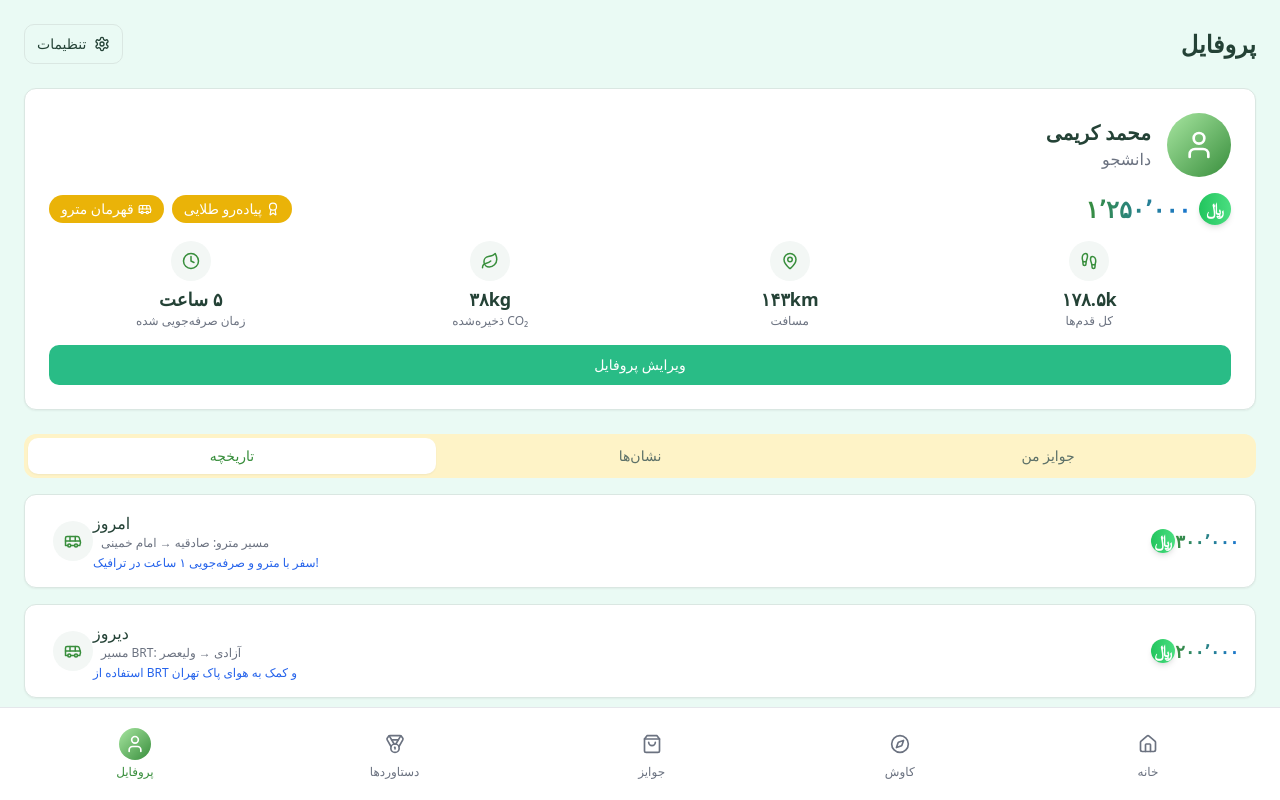
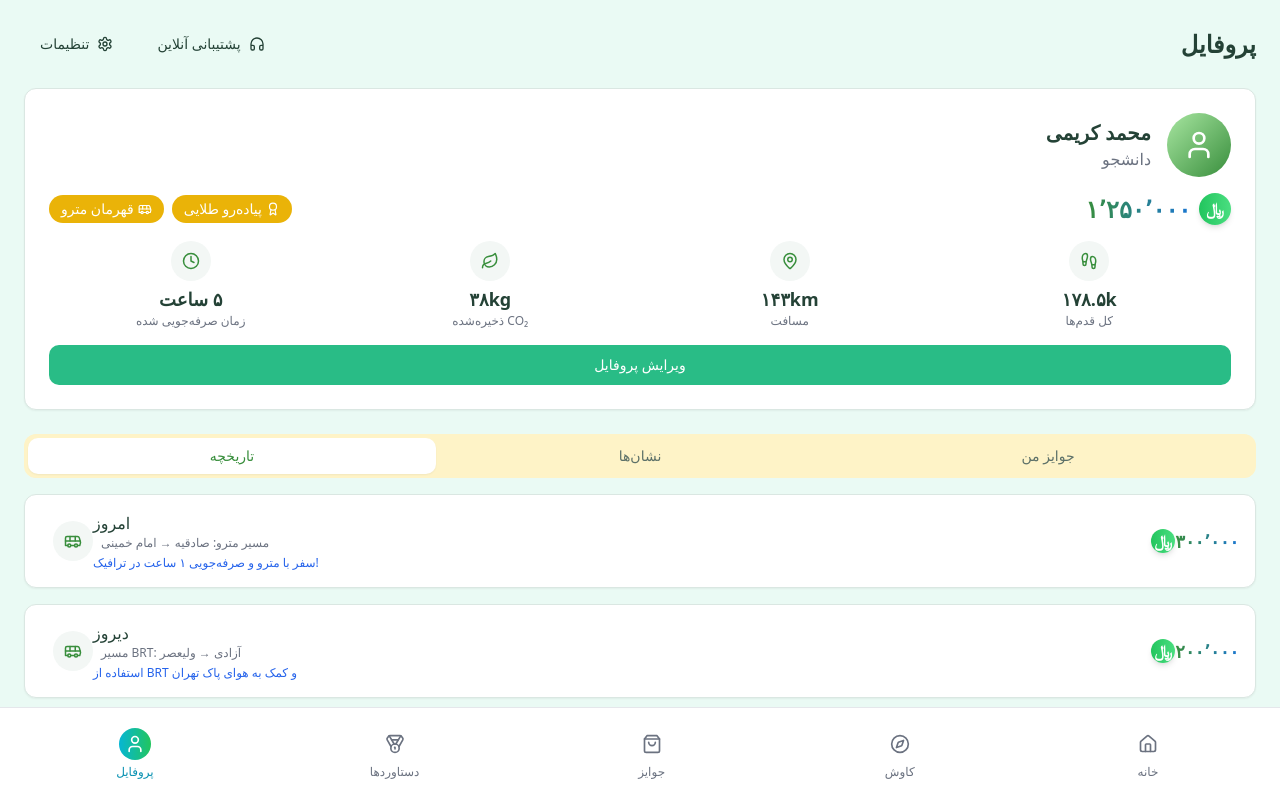
Before and after one commit to sotheso/SabzGam-main, a React (Vite) app: page /profile in a window 1280 px wide. Shown: the top 800 px of the page. Built offline with nearby package versions, Linux system fonts and the light colour scheme.

Commit message:
update TabBar

```diff
--- a/src/components/layout/Navbar.tsx
+++ b/src/components/layout/Navbar.tsx
@@ -50,7 +50,7 @@ function NavItem({ Icon, label, isActive }: NavItemProps) {
       <div
         className={cn(
           "p-1.5 rounded-full transition-colors",
-          isActive ? "gradient-bg text-white" : "text-gray-500"
+          isActive ? "gradient-tab text-white" : "text-gray-500"
         )}
       >
         <Icon size={20} />
@@ -58,7 +58,7 @@ function NavItem({ Icon, label, isActive }: NavItemProps) {
       <span
         className={cn(
           "text-xs mt-1 font-medium",
-          isActive ? "text-walkcoin-green" : "text-gray-500"
+          isActive ? "text-cyan-600" : "text-gray-500"
         )}
       >
         {label}
--- a/src/index.css
+++ b/src/index.css
@@ -103,6 +103,10 @@
     @apply text-transparent bg-clip-text bg-gradient-to-r from-sabzgaam-dark-green to-sabzgaam-dark-blue;
   }
 
+  .gradient-tab {
+    @apply bg-gradient-to-r from-cyan-500 to-green-500;
+  }
+
   .card-hover {
     @apply transition-all duration-300 hover:shadow-lg hover:-translate-y-1;
   }
--- a/src/pages/ProfilePage.tsx
+++ b/src/pages/ProfilePage.tsx
@@ -7,7 +7,7 @@ import { Card } from "@/components/ui/card";
 import { Tabs, TabsContent, TabsList, TabsTrigger } from "@/components/ui/tabs";
 import {
   Award, Calendar, Clock, Footprints, Leaf,
-  MapPin, Settings, User as UserIcon, BadgeCheck, Bus
+  MapPin, Settings, User as UserIcon, BadgeCheck, Bus, Headphones
 } from "lucide-react";
 
 // Helper function to convert English numbers to Persian
@@ -24,10 +24,16 @@ export default function ProfilePage() {
       <div className="p-6">
         <div className="flex justify-between items-center mb-6">
           <h1 className="text-2xl font-bold">پروفایل</h1>
-          <Button variant="outline" className="flex items-center gap-2 px-3 py-2">
-            <Settings size={18} />
-            <span className="text-sm">تنظیمات</span>
-          </Button>
+          <div className="flex gap-3">
+            <Button variant="ghost" className="flex items-center gap-2">
+              <Headphones size={18} />
+              <span className="text-sm">پشتیبانی آنلاین</span>
+            </Button>
+            <Button variant="ghost" className="flex items-center gap-2">
+              <Settings size={18} />
+              <span className="text-sm">تنظیمات</span>
+            </Button>
+          </div>
         </div>
 
         {/* User Profile Card */}
```
